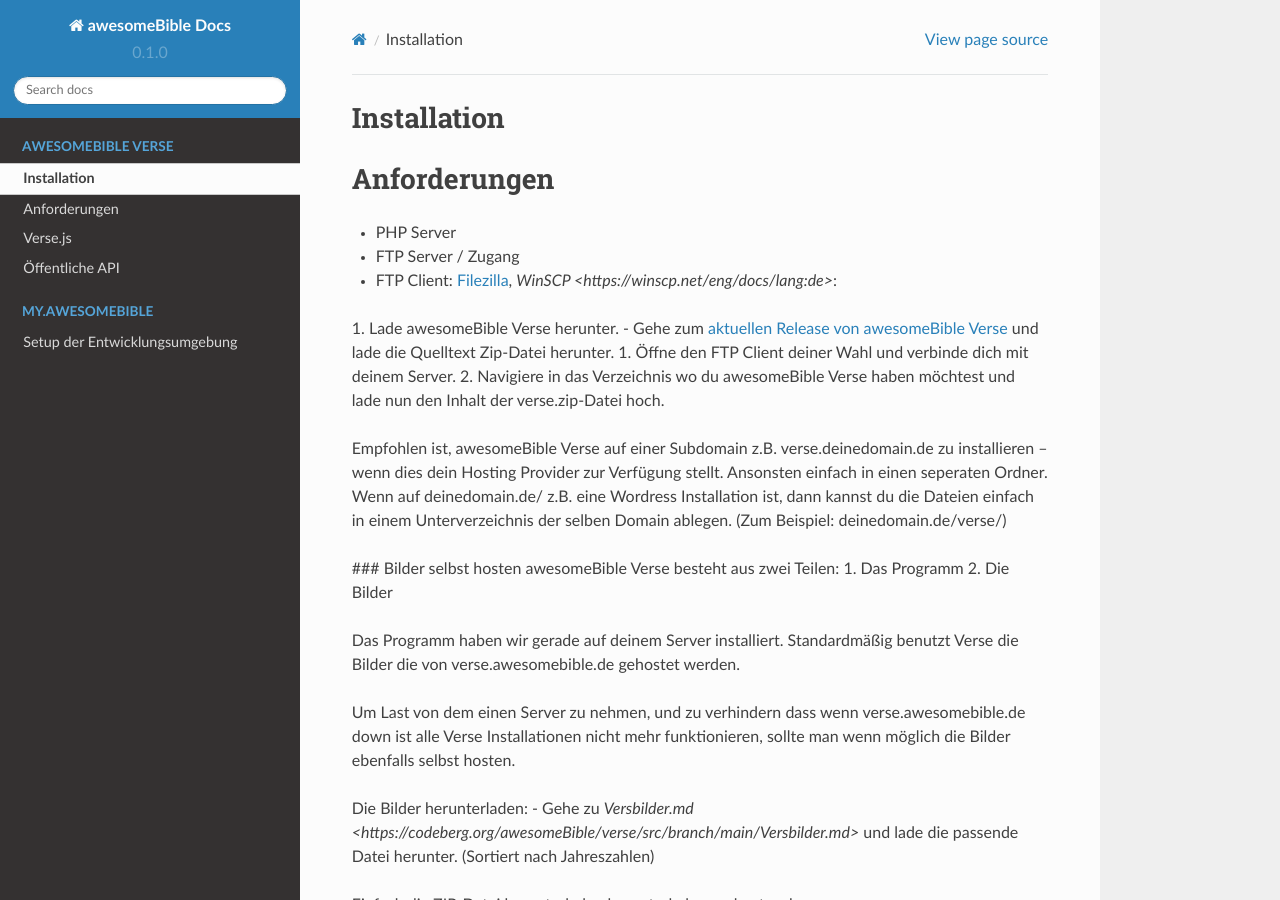
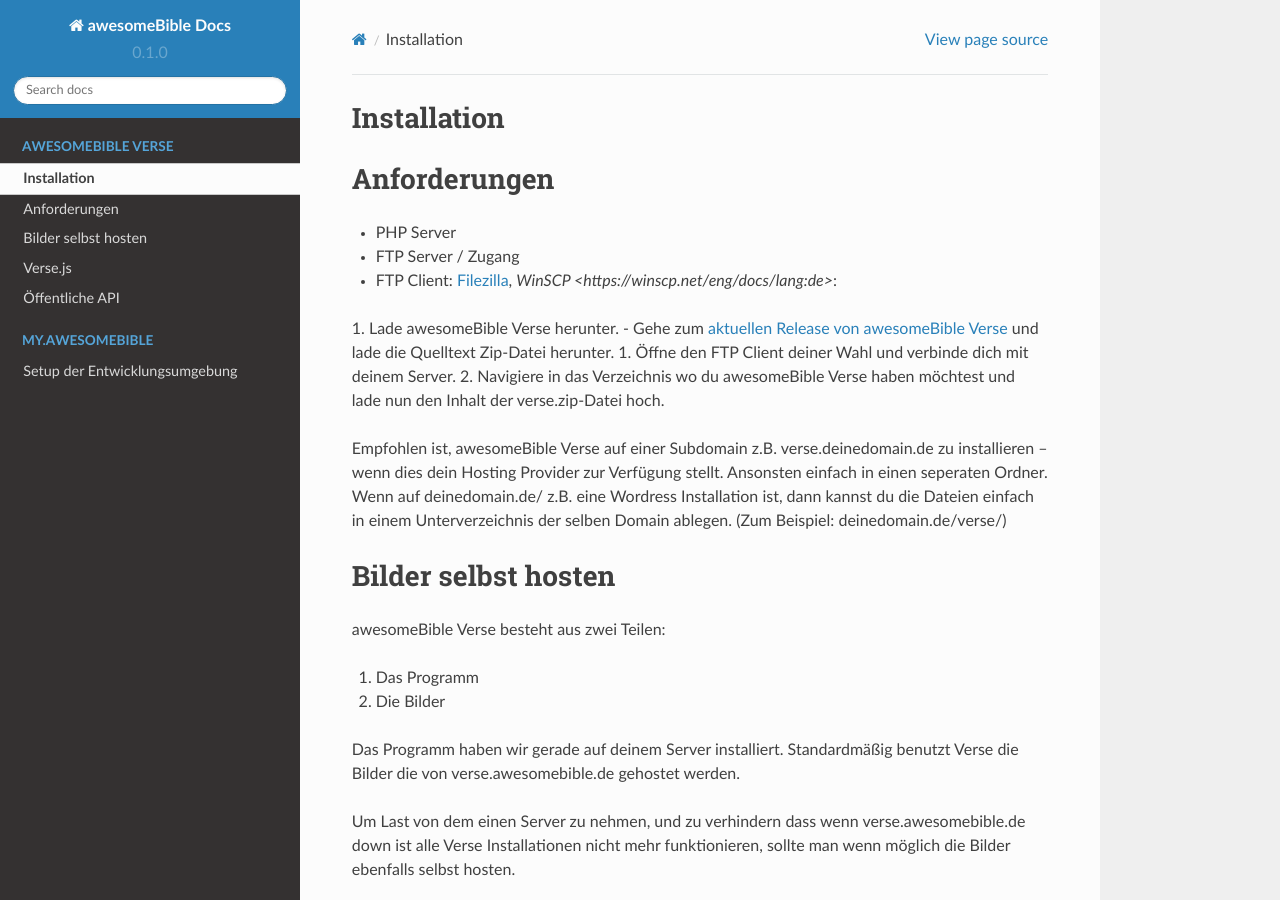
Before and after one commit to awesomebible/docs, a Sphinx documentation site: the page built from docs/source/verse-install.rst, in a window 1280 px wide and 900 px high. Built offline with Sphinx 7.4.7 and the Read the Docs theme 2.0.0, drawn with Linux system fonts in a browser that asks for light colours.

Commit message:
Überschift repariert

```diff
--- a/docs/source/verse-install.rst
+++ b/docs/source/verse-install.rst
@@ -18,8 +18,11 @@
 Ansonsten einfach in einen seperaten Ordner. Wenn auf deinedomain.de/
 z.B. eine Wordress Installation ist, dann kannst du die Dateien einfach in einem Unterverzeichnis der selben Domain ablegen. (Zum Beispiel: deinedomain.de/verse/)
 
-### Bilder selbst hosten
+Bilder selbst hosten
+=============
+
 awesomeBible Verse besteht aus zwei Teilen:
+
 1. Das Programm
 2. Die Bilder
 
```
